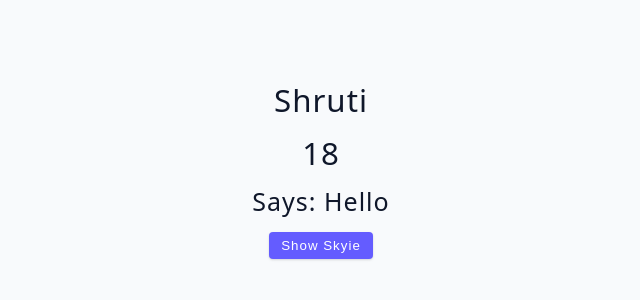
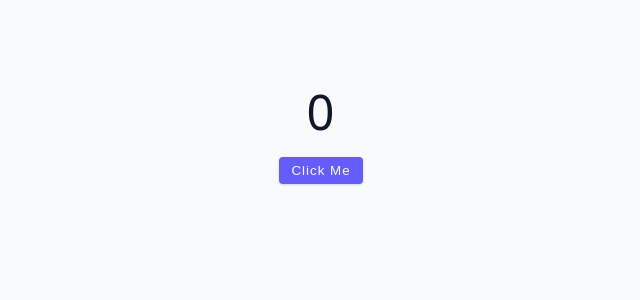
Before and after one commit to skyiekoltepatil/learning-react-JS-2025, a React (Vite) app in the folder react-hooks/: page / in a window 1280 px wide. Shown: the top 300 px of the page, without its empty margins (319-959 px from the left). Built offline with nearby package versions, Linux system fonts and the light colour scheme.

Commit message:
session 6 lecture 90
Set Function "Gotcha"

```diff
--- a/react-hooks/src/App.jsx
+++ b/react-hooks/src/App.jsx
@@ -1,5 +1,5 @@
 
-import Starter from './tutorial/01-useState/starter/04-useState-object';
+import Starter from './tutorial/01-useState/starter/05-useState-gotcha';
 
 function App() {
   return (
--- a/react-hooks/src/tutorial/01-useState/starter/05-useState-gotcha.jsx
+++ b/react-hooks/src/tutorial/01-useState/starter/05-useState-gotcha.jsx
@@ -1,5 +1,20 @@
+
+import { useState } from 'react'
 const UseStateGotcha = () => {
-  return <h2>useState "gotcha"</h2>;
+  const [value, setValue] = useState(0);
+
+  const handleClick = () => {
+    setValue(value + 1);
+    console.log(value);
+
+  };
+  return (
+    <div>
+      <h1>{value}</h1>
+      <button className='btn' onClick={handleClick}>
+       click Me
+      </button>
+    </div>
+  );
 };
-
 export default UseStateGotcha;
```
